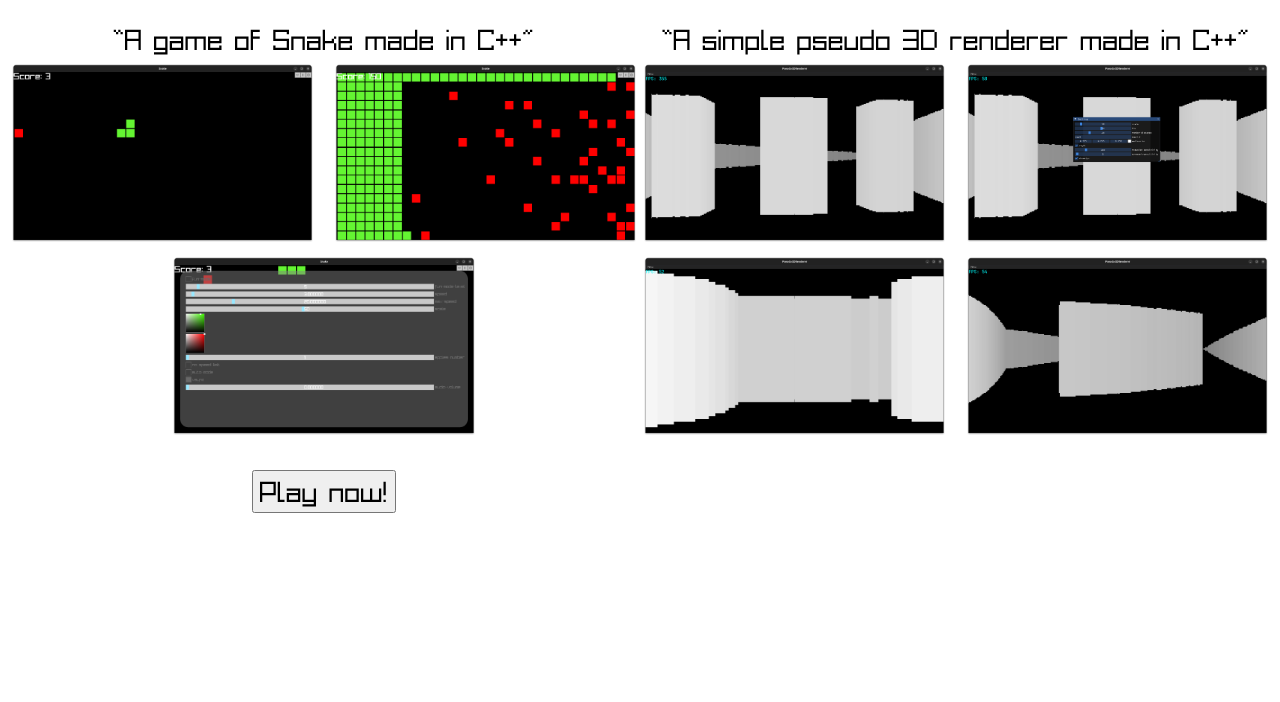
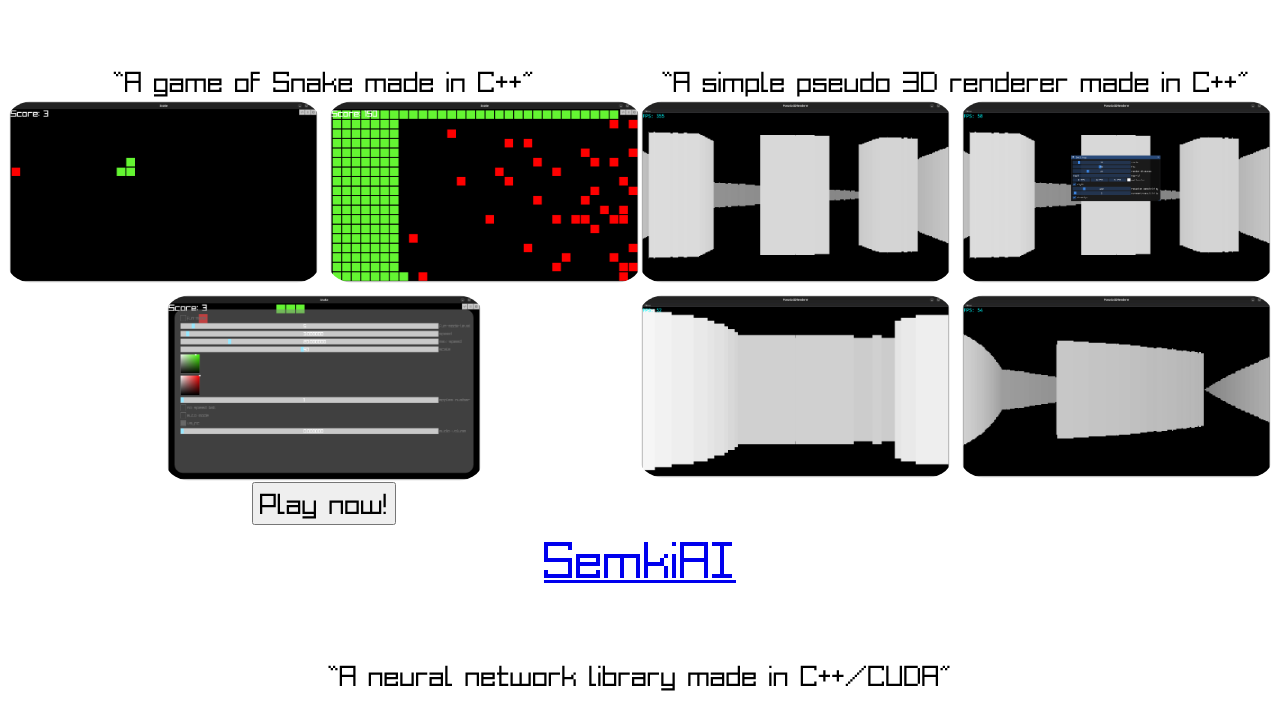
Before and after one commit to SemkiShow/SemkiShow.github.io, a plain HTML site: page index.html in a window 1280 px wide. Shown: the part 188-890 px from the top of the page. Before the commit the page ends 800 px from the top, so only its background shows below. Drawn offline with Linux system fonts and the light colour scheme.

Commit message:
Add SemkiAI

```diff
--- a/index.css
+++ b/index.css
@@ -7,25 +7,52 @@
     text-align: center;
     font-family: 'Acme 9 Regular';
 }
-.game-button
+.grid
+{
+    display: grid;
+    grid-template-columns: repeat(2, 1fr);
+}
+.game-div
+{
+    display: flex;
+    flex-direction: column;
+    align-items: center;
+    text-align: center;
+    width: 100%;
+    height: 100%;
+    font-family: 'Acme 9 Regular';
+    font-size: xx-large;
+}
+.game-div button
 {
     width: fit-content;
     height: fit-content;
     font-family: 'Acme 9 Regular';
     font-size: large;
 }
-.game-div
+.game-screenshots
 {
-    margin: auto;
-    float: left;
-    text-align: center;
+    display: grid;
+    grid-template-columns: repeat(2, 1fr);
+    justify-content: center;
+    gap: 10px;
+}
+.game-screenshots img
+{
+    width: 100%;
+    height: auto;
+    border-radius: 10%;
+    display: block;
+}
+.game-screenshots img:last-child:nth-child(odd)
+{
+    grid-column: 1 / -1;
+    justify-self: center;
     width: 50%;
-    height: 50%;
-    font-family: 'Acme 9 Regular';
-    font-size: xx-large;
 }
-.game-screenshot
+.game-div:last-child:nth-child(odd)
 {
-    width: 48%;
-    height: 48%;
+    grid-column: 1 / -1;
+    justify-self: center;
+    width: 50%;
 }
--- a/index.html
+++ b/index.html
@@ -8,26 +8,36 @@
 	<body>
 		<h1>My Projects</h1>
 		<hr>
+		<div class="grid">
 			<div class="game-div">
 				<a href="https://github.com/SemkiShow/Snake">Snake</a>
 				<br>
 				<q style="font-size: large;">A game of Snake made in C++</q>
-			<div>
-				<img class="game-screenshot" src="Snake/Snake1.png" alt="Snake">
-				<img class="game-screenshot" src="Snake/Snake2.png" alt="Snake">
-				<img class="game-screenshot" src="Snake/Snake3.png" alt="Snake">
+				<div class="game-screenshots">
+					<img src="Snake/Snake1.png" alt="Snake">
+					<img src="Snake/Snake2.png" alt="Snake">
+					<img src="Snake/Snake3.png" alt="Snake">
 				</div>
-			<button class="game-button" onclick="window.open('https://semkishow.github.io/Snake/main.html', '_blank');">Play now!</button>
+				<button onclick="window.open('https://semkishow.github.io/Snake/main.html', '_blank');">Play now!</button>
 			</div>
 			<div class="game-div">
 				<a href="https://github.com/SemkiShow/Pseudo3DRenderer">Pseudo3DRenderer</a>
 				<br>
 				<q style="font-size: large;">A simple pseudo 3D renderer made in C++</q>
-			<div>
-				<img class="game-screenshot" src="Pseudo3DRenderer/Pseudo3DRenderer1.png" alt="Pseudo3DRenderer">
-				<img class="game-screenshot" src="Pseudo3DRenderer/Pseudo3DRenderer2.png" alt="Pseudo3DRenderer">
-				<img class="game-screenshot" src="Pseudo3DRenderer/Pseudo3DRenderer3.png" alt="Pseudo3DRenderer">
-				<img class="game-screenshot" src="Pseudo3DRenderer/Pseudo3DRenderer4.png" alt="Pseudo3DRenderer">
+				<div class="game-screenshots">
+					<img src="Pseudo3DRenderer/Pseudo3DRenderer1.png" alt="Pseudo3DRenderer">
+					<img src="Pseudo3DRenderer/Pseudo3DRenderer2.png" alt="Pseudo3DRenderer">
+					<img src="Pseudo3DRenderer/Pseudo3DRenderer3.png" alt="Pseudo3DRenderer">
+					<img src="Pseudo3DRenderer/Pseudo3DRenderer4.png" alt="Pseudo3DRenderer">
+				</div>
+			</div>
+			<div class="game-div">
+				<a href="https://github.com/SemkiShow/SemkiAI">SemkiAI</a>
+				<br>
+				<q style="font-size: large;">A neural network library made in C++/CUDA</q>
+				<div class="game-screenshots">
+
+				</div>
 			</div>
 		</div>
 	</body>
```
Lines whose indentation alone changed are shown as unchanged.
